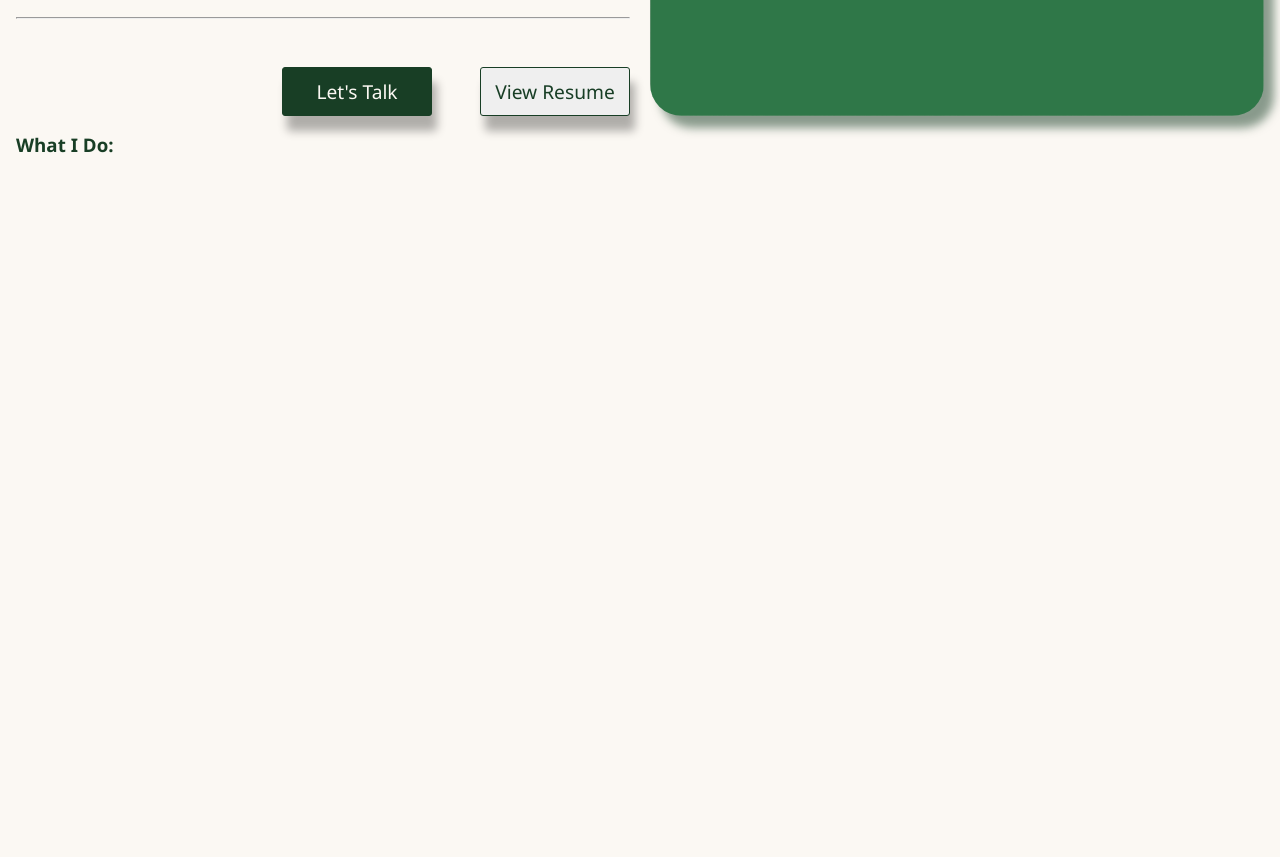
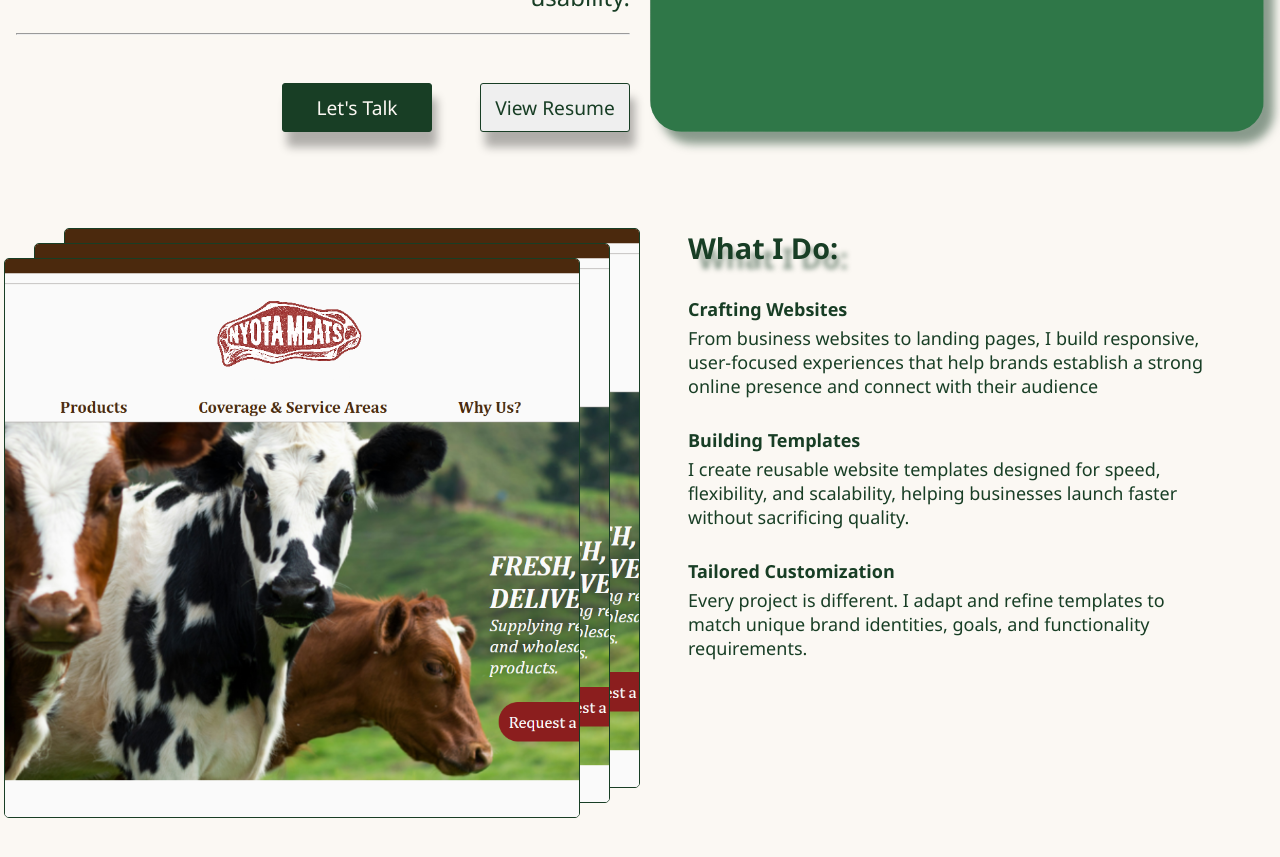
Before and after one commit to P-Jelagat/Portfolio, a plain HTML site: page index.html in a window 1280 px wide. Shown: the part 613-1470 px from the top of the page. Before the commit the page ends 800 px from the top, so only its background shows below. Drawn offline with Linux system fonts and the light colour scheme.

Commit message:
Completed About Section

```diff
--- a/index.html
+++ b/index.html
@@ -68,7 +68,9 @@
 
                 <div id="about-images">
 
-
+                    <div class="about-image" id="first-image"><img src="/Images/nyota.png"  alt=""></div>
+                    <div class="about-image" id="second-image"><img src="/Images/nyota.png"  alt=""></div>
+                    <div class="about-image" id="third-image"><img src="/Images/nyota.png"  alt=""></div>
 
                 </div>
 
@@ -79,16 +81,32 @@
 
                         <div class="about-card">
 
-                            <div class="icon">
-
-                            </div>
-
                             <div class="about-card-text">
-                                  <h4></h4>
-                                  <p></p>
+                                  <h4>Crafting Websites</h4>
+                                  <p>From business websites to landing pages, I build responsive, user-focused experiences that help brands establish a strong online presence and connect with their audience</p>
                             </div>
 
                         </div>
+
+                        <div class="about-card">
+
+                            <div class="about-card-text">
+                                  <h4>Building Templates</h4>
+                                  <p>I create reusable website templates designed for speed, flexibility, and scalability, helping businesses launch faster without sacrificing quality.</p>
+                            </div>
+
+                        </div>
+
+                        <div class="about-card">
+
+                            <div class="about-card-text">
+                                  <h4>Tailored Customization</h4>
+                                  <p>Every project is different. I adapt and refine templates to match unique brand identities, goals, and functionality requirements.</p>
+                            </div>
+
+                        </div>
+
+
 
                     </div>
 
@@ -100,6 +118,10 @@
         </section>
 
 
+        <!-- PROJECTS SECTION -->
+
+
+
 
 
     </div>
--- a/style.css
+++ b/style.css
@@ -11,7 +11,7 @@ body{
 }
 
 .container{
-    padding: 1em;
+    padding: 1em 0 ;
 }
 
 /* NAV_BAR SECTION */
@@ -25,7 +25,7 @@ body{
     height: 100%;
     width: 100%;
     border-radius: inherit;
-    object-fit: co;
+    object-fit: contain
 }
 
 #nav-bar{
@@ -35,7 +35,7 @@ body{
     gap: 2em;
     border-top: 1px solid #b1afaf;
     border-bottom: 1px solid #b1afaf;
-    margin: 1em 0;
+    margin: 1em 0.5em;
 }
 
 nav{
@@ -43,6 +43,7 @@ nav{
     justify-content: space-between;
     width: 50vw;
     padding: 0 10px;
+
 }
 
 nav a{
@@ -54,6 +55,7 @@ nav a{
 /* HERO SECTION */
 #hero{
     margin: 1em 0;
+    padding: 1em;
 }
 
 .hero-contents{
@@ -180,3 +182,89 @@ nav a{
         padding: 10px;
     }
 }
+
+/* ABOUT ME */
+#about-me{
+    padding: 4em ;
+}
+
+#about-contents{
+    position: relative;
+    display: flex;
+    gap: 3em;
+    justify-content: space-between;
+}
+
+#about-images{
+    position: relative;
+    height: 70vh;
+    width: 45vw;
+}
+
+.about-image{
+    height: 100%;
+    width: 100%;
+}
+
+.about-image img{
+    height: 100%;
+    width: 100%;
+    object-fit: cover;
+    border-radius: 5px;
+    border: 1px solid #183e25;
+}
+
+#first-image {
+    position: relative;
+}
+
+ #second-image {
+    position: absolute;
+    top: 15px;
+    right: 30px;
+}
+
+#third-image{
+    position: absolute;
+    top: 30px;
+    right: 60px;
+}
+
+#about-info{
+    flex: 2;
+}
+
+#about-info h3{
+    font-size: 1.8em;
+    text-shadow: 10px 10px 5px rgba(24, 62, 37, 0.5) ;
+}
+
+.about-card{
+    margin: 30px 0;
+}
+
+.about-card h4,
+.about-card p{
+    font-size: large;
+    margin: 5px 0;
+}
+
+@media(max-width:950px){
+
+    #about-me{
+        padding: 2em;
+    }
+
+    #about-contents{
+        flex-direction: column;
+
+    }
+
+    #about-images{
+    align-self: flex-end;
+    padding-right: 10px;
+    width: 80vw;
+    justify-items: right;
+    }
+
+}
```
Also changed, not shown: Images/nyota.png (added), Images/products.png (added), 3 other files.
